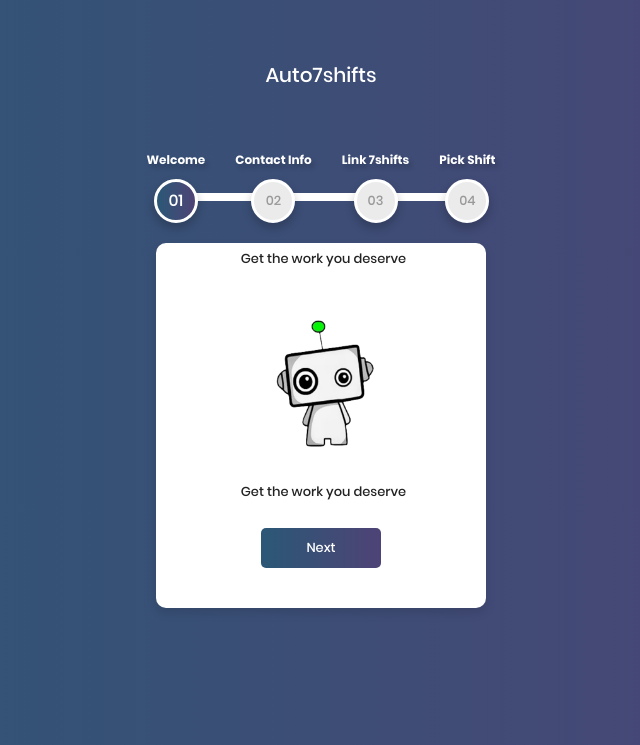
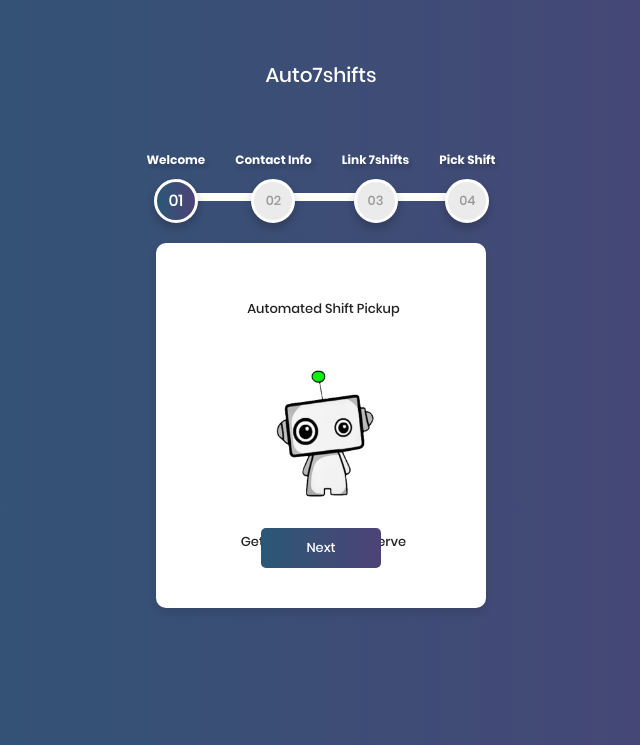
Before and after one commit to 7urtles/auto7shifts, a Flask app: page / in a window 1280 px wide. Shown: the top 745 px of the page, without its empty margins (319-959 px from the left). Run offline with Flask 2, Linux system fonts and the light colour scheme; some libraries are stand-ins or nearby versions.

Commit message:
Update index.html

```diff
--- a/templates/index.html
+++ b/templates/index.html
@@ -39,8 +39,8 @@
                     Welcome
                 </h3>
                 <fieldset>
-                    <div class="form-group text-center">
-			<p class="mt-1 px-2">Get the work you deserve</p>
+                    <div class="form-group text-center"><br><br>
+			<p class="mt-1 px-2">Automated Shift Pickup</p>
                         <img src="{{ url_for('static', filename='Mini-Robot.png')}}" class="mt-1fa mx-auto d-block w-75 h-75" alt="robot">
                         <p class="mt-1 px-2">Get the work you deserve</p>
                     </div>
```
